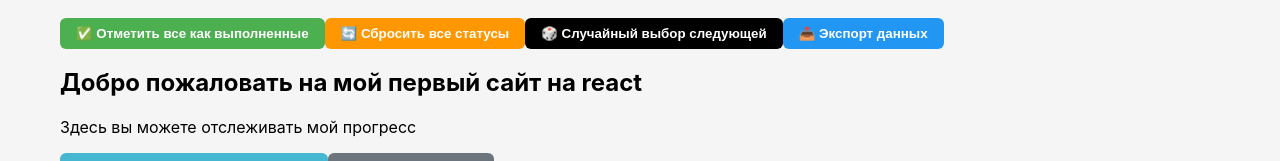
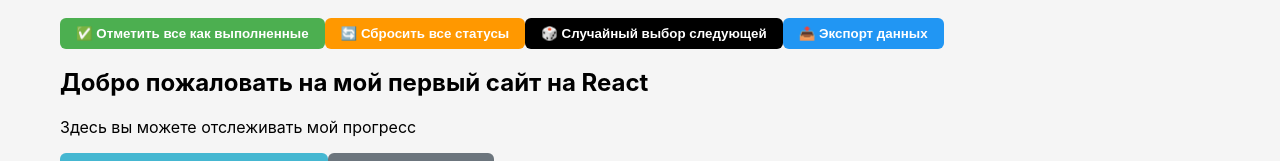
Before and after one commit to bdlgg/reaaact, a React (Vite) app: page / in a window 1280 px wide. Shown: the part 262-423 px from the top of the page. Built offline with nearby package versions, Linux system fonts and the light colour scheme.

Commit message:
23-24 practice

```diff
--- a/src/pages/Home.jsx
+++ b/src/pages/Home.jsx
@@ -14,7 +14,7 @@ function Home() {
                 onRandomNext={randomNext}
             />
             <div className="home-content">
-                <h2>Добро пожаловать на мой первый сайт на react</h2>
+                <h2>Добро пожаловать на мой первый сайт на React</h2>
                 <p>Здесь вы можете отслеживать мой прогресс</p>
                 <div className="home-links">
                     <Link to="/technologies" className="btn btn-primary">Просмотреть все технологии</Link>
```
